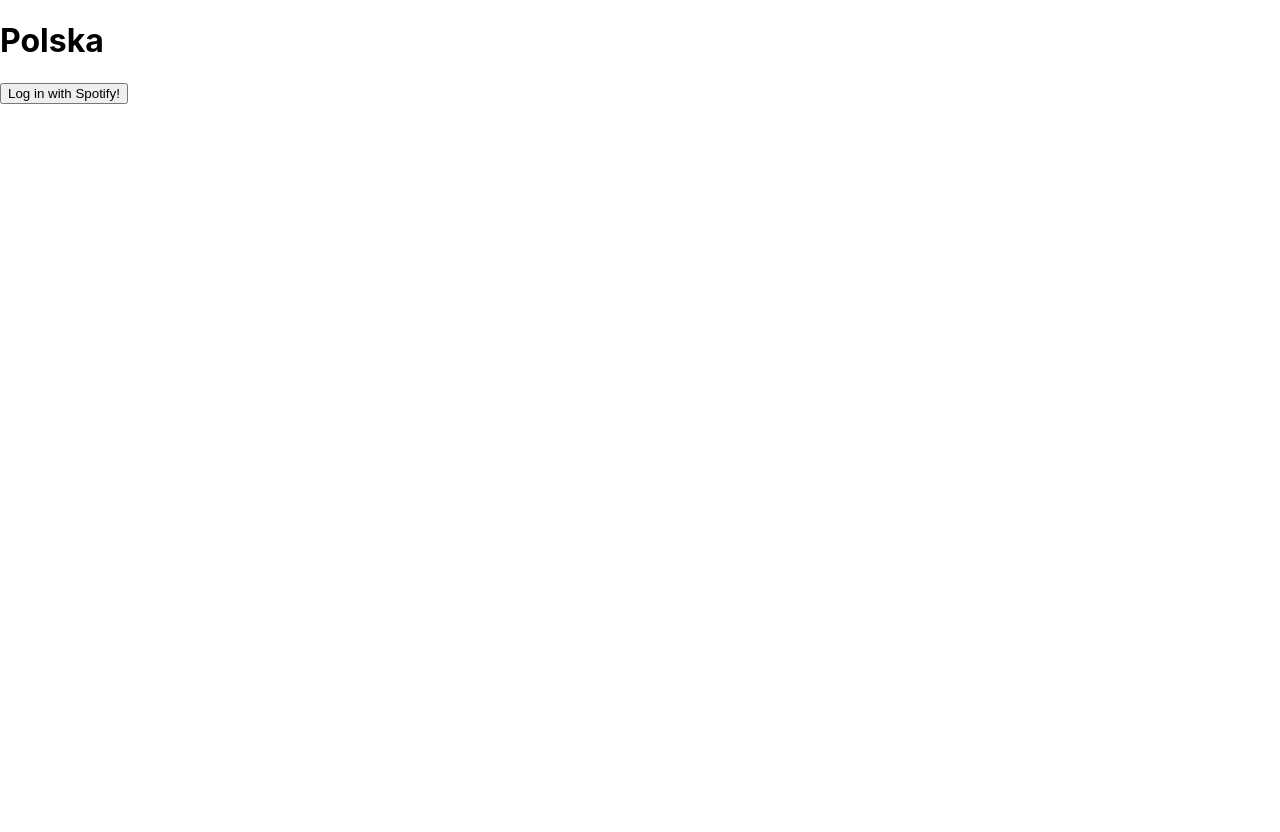
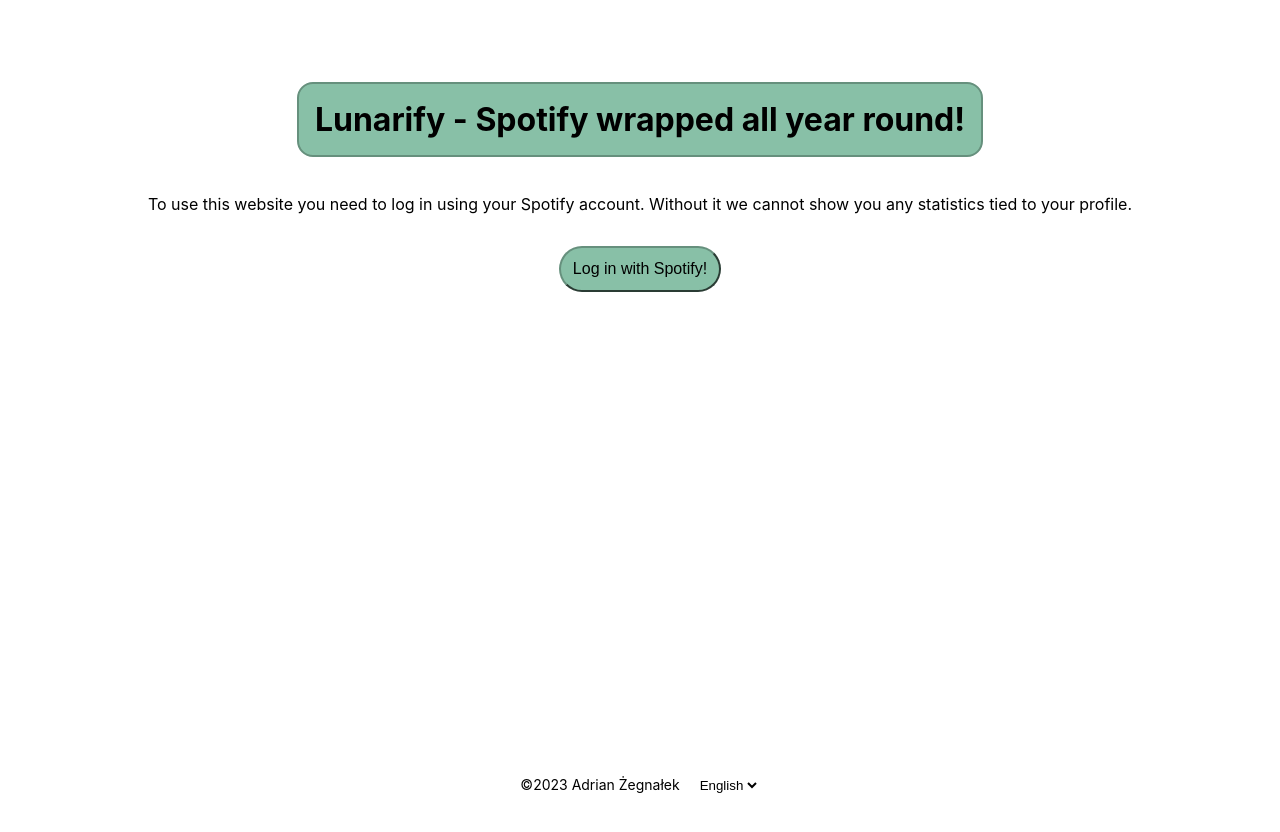
Before and after one commit to lunarW1TCH/lunarify-react, a React (Create React App) app: page / in a window 1280 px wide. Built offline with nearby package versions, Linux system fonts and the light colour scheme.

Commit message:
changed auth page, added more translation

```diff
--- a/src/Translation/English/translation.json
+++ b/src/Translation/English/translation.json
@@ -35,5 +35,10 @@
     "message": "Something went wrong!",
     "header404": "Not found!",
     "message404": "Could not find resource or page."
+  },
+  "fallback": {
+    "header": "Lunarify - Spotify wrapped all year round!",
+    "paragraph": "To use this website you need to log in using your Spotify account. Without it we cannot show you any statistics tied to your profile.",
+    "button": "Log in with Spotify!"
   }
 }
--- a/src/Translation/Polish/translation.json
+++ b/src/Translation/Polish/translation.json
@@ -35,5 +35,10 @@
     "message": "Coś poszło nie tak!",
     "header404": "Nie znaleziono!",
     "message404": "Nie udało się znaleźć zasobu bądź strony."
+  },
+  "fallback": {
+    "header": "Lunarify - Spotify wrapped przez cały rok!",
+    "paragraph": "By użyć tej strony musisz się zalogować używając swojego konta Spotify. Bez tego nie będziemy w stanie pokazać ci statystyk powiązanych z twoim profilem.",
+    "button": "Zaloguj się ze Spotify!"
   }
 }
--- a/src/components/Footer.tsx
+++ b/src/components/Footer.tsx
@@ -6,7 +6,7 @@
 import { StoreInterface } from '../store/store';
 
 const Footer = () => {
-  const { t, i18n } = useTranslation();
+  const { i18n } = useTranslation();
   const theme = useSelector((state: StoreInterface) => state.ui.theme);
 
   const styles: StyleSheet = {
@@ -43,7 +43,7 @@
   useEffect(() => {
     document.documentElement.lang = i18n.language;
     setLang(i18n.language);
-  }, []);
+  }, [i18n]);
 
   return (
     <footer style={styles.footer}>
--- a/src/components/MainNavigation.tsx
+++ b/src/components/MainNavigation.tsx
@@ -5,7 +5,7 @@
 import { StoreInterface } from '../store/store';
 
 const MainNavigation = () => {
-  const { t, i18n } = useTranslation();
+  const { t } = useTranslation();
   const theme = useSelector((state: StoreInterface) => state.ui.theme);
 
   const styles: StyleSheet = {
@@ -33,7 +33,7 @@
     },
     navLink: {
       textDecoration: 'none',
-      fontSize: 24,
+      fontSize: 18,
       color: 'black',
       flex: 1,
     },
--- /dev/null
+++ b/src/components/UI/Spinner.module.scss
@@ -0,0 +1,39 @@
+.loader {
+  width: 48px;
+  height: 48px;
+  border-radius: 50%;
+  position: relative;
+  animation: rotate 1s linear infinite;
+}
+.loader::before {
+  content: '';
+  box-sizing: border-box;
+  position: absolute;
+  inset: 0px;
+  border-radius: 50%;
+  animation: prixClipFix 2s linear infinite;
+}
+
+@keyframes rotate {
+  100% {
+    transform: rotate(360deg);
+  }
+}
+
+@keyframes prixClipFix {
+  0% {
+    clip-path: polygon(50% 50%, 0 0, 0 0, 0 0, 0 0, 0 0);
+  }
+  25% {
+    clip-path: polygon(50% 50%, 0 0, 100% 0, 100% 0, 100% 0, 100% 0);
+  }
+  50% {
+    clip-path: polygon(50% 50%, 0 0, 100% 0, 100% 100%, 100% 100%, 100% 100%);
+  }
+  75% {
+    clip-path: polygon(50% 50%, 0 0, 100% 0, 100% 100%, 0 100%, 0 100%);
+  }
+  100% {
+    clip-path: polygon(50% 50%, 0 0, 100% 0, 100% 100%, 0 100%, 0 0);
+  }
+}
--- /dev/null
+++ b/src/components/UI/Spinner.tsx
@@ -0,0 +1,19 @@
+import { useSelector } from 'react-redux';
+import { StoreInterface } from '../../store/store';
+
+import styles from './Spinner.module.scss';
+
+const Spinner = () => {
+  const theme = useSelector((state: StoreInterface) => state.ui.theme);
+
+  return (
+    <div style={{ marginTop: 16 }}>
+      <div
+        className={styles.loader}
+        style={{ WebkitBorderBefore: `5px solid ${theme.primary300}` }}
+      />
+    </div>
+  );
+};
+
+export default Spinner;
--- a/src/pages/NoAuthFallback.tsx
+++ b/src/pages/NoAuthFallback.tsx
@@ -1,15 +1,18 @@
+import { useTranslation } from 'react-i18next';
+import { useSelector } from 'react-redux';
+import Footer from '../components/Footer';
 import { getAccessToken, redirectToAuthCodeFlow } from '../helpers/auth';
-import { getCookie, setCookie } from '../helpers/helpers';
+import { setCookie } from '../helpers/helpers';
+import StyleSheet from '../interfaces/StyleSheet';
+import { StoreInterface } from '../store/store';
 
 let tokenFetched = false;
 
 const NoAuthFallbackPage = () => {
-  console.log(document.cookie);
+  const { t } = useTranslation();
+  const theme = useSelector((state: StoreInterface) => state.ui.theme);
   const params = new URLSearchParams(window.location.search);
   const code = params.get('code');
-  const token = getCookie('authToken');
-  const refreshToken = getCookie('refreshToken');
-  console.log(token);
 
   const getToken = async () => {
     if (!code) return;
@@ -33,13 +36,44 @@
     getToken();
   }
 
+  const styles: StyleSheet = {
+    fallbackContainer: {
+      marginTop: 32,
+      display: 'flex',
+      flexDirection: 'column',
+      justifyContent: 'center',
+      alignItems: 'center',
+    },
+    button: {
+      marginTop: 16,
+      padding: 12,
+      borderRadius: 24,
+      borderColor: theme.primary500,
+      backgroundColor: theme.primary300,
+      cursor: 'pointer',
+      fontSize: 16,
+    },
+    header: {
+      borderRadius: 16,
+      marginTop: 50,
+      padding: 16,
+      border: `2px solid`,
+      alignItems: 'center',
+      borderColor: theme.primary500,
+      backgroundColor: theme.primary300,
+      justifyContent: 'center',
+    },
+  };
+
   return (
-    <>
-      <h1>Polska</h1>
-      <button type="button" onClick={loginHandler}>
-        Log in with Spotify!
+    <div style={styles.fallbackContainer}>
+      <h1 style={styles.header}>{t('fallback.header')}</h1>
+      <p>{t('fallback.paragraph')}</p>
+      <button style={styles.button} type="button" onClick={loginHandler}>
+        {t('fallback.button')}
       </button>
-    </>
+      <Footer />
+    </div>
   );
 };
 
--- a/src/pages/stats/TopArtists.tsx
+++ b/src/pages/stats/TopArtists.tsx
@@ -10,6 +10,7 @@
 
 import StatsTimeRange from '../../components/stats/StatsTimeRange';
 import StyleSheet from '../../interfaces/StyleSheet';
+import Spinner from '../../components/UI/Spinner';
 
 const TopArtists = () => {
   const theme = useSelector((state: StoreInterface) => state.ui.theme);
@@ -24,6 +25,9 @@
   useEffect(() => {
     const getArtists = async () => {
       if (!token) return;
+      if (range === 'short_term' && artists.short) return;
+      if (range === 'medium_term' && artists.medium) return;
+      if (range === 'long_term' && artists.long) return;
       const response = await fetchArtists(token, range);
 
       switch (range) {
@@ -42,7 +46,7 @@
     };
 
     getArtists();
-  }, [dispatch, token, range]);
+  }, [dispatch, token, range, artists.short, artists.medium, artists.long]);
 
   const showHideHandler = () => {
     setHidden(prevState => !prevState);
@@ -109,18 +113,22 @@
             artists.medium.items.map((artist, index) => (
               <ArtistItem index={index} key={artist.id} data={artist} />
             ))}
+
+          {range === 'medium_term' && !artists.medium && <Spinner />}
           {range === 'long_term' &&
             artists.long &&
             artists.long.items &&
             artists.long.items.map((artist, index) => (
               <ArtistItem index={index} key={artist.id} data={artist} />
             ))}
+          {range === 'long_term' && !artists.long && <Spinner />}
           {range === 'short_term' &&
             artists.short &&
             artists.short.items &&
             artists.short.items.map((artist, index) => (
               <ArtistItem index={index} key={artist.id} data={artist} />
             ))}
+          {range === 'short_term' && !artists.short && <Spinner />}
         </div>
       )}
     </div>
--- a/src/pages/stats/TopSongs.tsx
+++ b/src/pages/stats/TopSongs.tsx
@@ -10,6 +10,7 @@
 
 import StatsTimeRange from '../../components/stats/StatsTimeRange';
 import StyleSheet from '../../interfaces/StyleSheet';
+import Spinner from '../../components/UI/Spinner';
 
 const TopSongs = () => {
   const theme = useSelector((state: StoreInterface) => state.ui.theme);
@@ -46,7 +47,7 @@
     };
 
     getSongs();
-  }, [dispatch, token, range]);
+  }, [dispatch, token, range, songs.long, songs.medium, songs.short]);
 
   const showHideHandler = () => {
     setHidden(prevState => !prevState);
@@ -113,18 +114,21 @@
             songs.medium.items.map((song, index) => (
               <TrackItem index={index} key={song.id} data={song} />
             ))}
+          {range === 'medium_term' && !songs.medium && <Spinner />}
           {range === 'long_term' &&
             songs.long &&
             songs.long.items &&
             songs.long.items.map((song, index) => (
               <TrackItem index={index} key={song.id} data={song} />
             ))}
+          {range === 'long_term' && !songs.long && <Spinner />}
           {range === 'short_term' &&
             songs.short &&
             songs.short.items &&
             songs.short.items.map((song, index) => (
               <TrackItem index={index} key={song.id} data={song} />
             ))}
+          {range === 'short_term' && !songs.short && <Spinner />}
         </div>
       )}
     </div>
```
